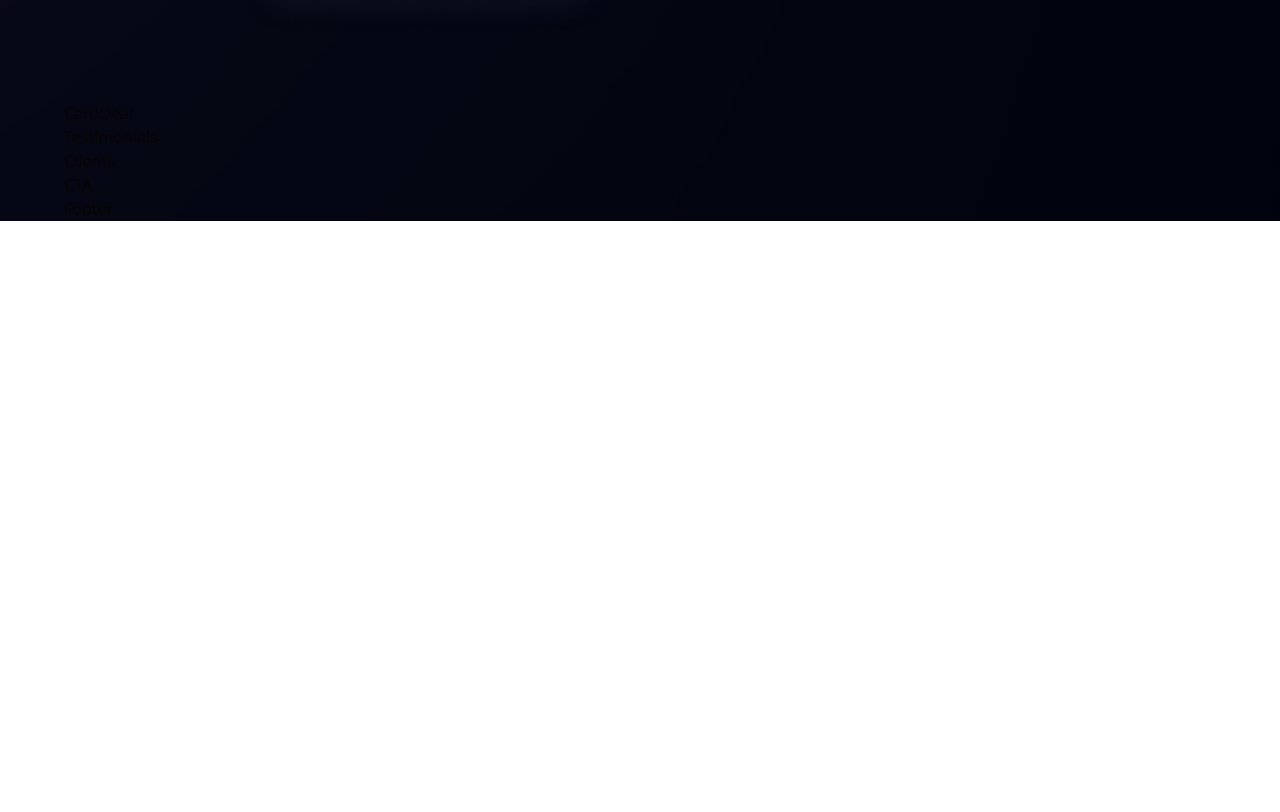
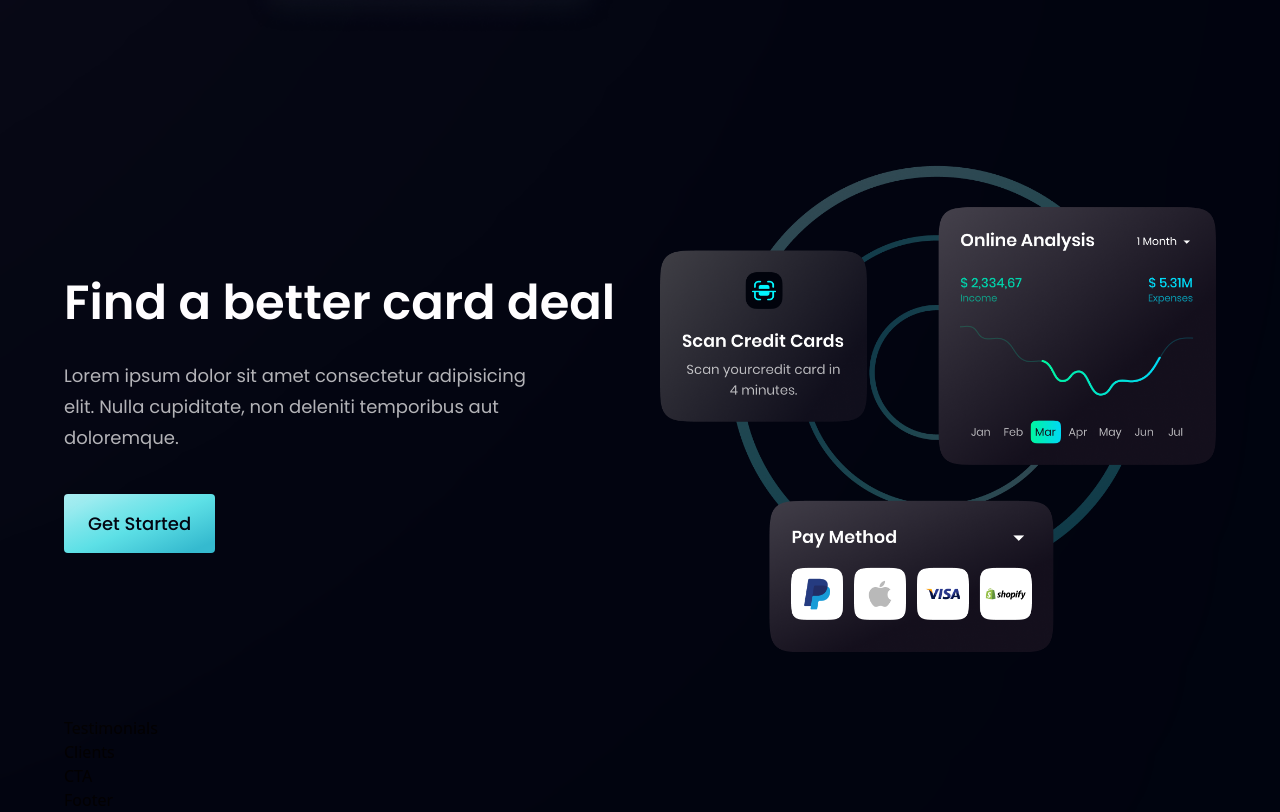
Before and after one commit to Og-Miles/Hoobank, a React (Vite) app in the folder Hoobank/: page / in a window 1280 px wide. Shown: the part 2088-2900 px from the top of the page. Before the commit the page ends 2309 px from the top, so only its background shows below. Built offline with nearby package versions, Linux system fonts and the light colour scheme.

Commit message:
Card section

```diff
--- a/Hoobank/src/components/Button.jsx
+++ b/Hoobank/src/components/Button.jsx
@@ -2,7 +2,7 @@
 
 const Button = ({styles}) => {
   return (
-    <button type='button' className={`py-4 px-6 bg-blue-gradient font-poppins font-medium text-[18px] text-primary outline-none ${styles} `}>
+    <button type='button' className={`py-4 px-6 bg-blue-gradient font-poppins font-medium text-[18px] text-primary outline-none rounded [10px] ${styles} `}>
         Get Started
     </button>
   )
--- a/Hoobank/src/components/CardDeal.jsx
+++ b/Hoobank/src/components/CardDeal.jsx
@@ -1,9 +1,23 @@
-import React from 'react'
+import { card } from "../assets"
+import styles, {layout} from "../style"
+import Button from "./Button"
 
-const CardDeal = () => {
-  return (
-    <div>CardDeal</div>
-  )
-}
+const CardDeal = () => (
+    <section className={layout.section}>
+      <div className={layout.sectionInfo}>
+        <h2 className={styles.heading2}>Find a better card deal <br className="sm:block hidden"/></h2>
+        <p className={`${styles.paragraph} max-w-[470px] mt-5`}>Lorem ipsum dolor sit amet consectetur adipisicing elit. Nulla cupiditate, non deleniti temporibus aut doloremque.</p>
+
+      <Button styles='mt-10' />
+      </div>
+
+      <div className={layout.sectionImg}>
+        <img src={card} alt="card" className="w-[100%] h-[100%]"/>
+
+      </div>
+
+    </section>
+)
+
 
 export default CardDeal
```
Also changed, not shown: 1 other file (tests, documents, lock files or other folders).
